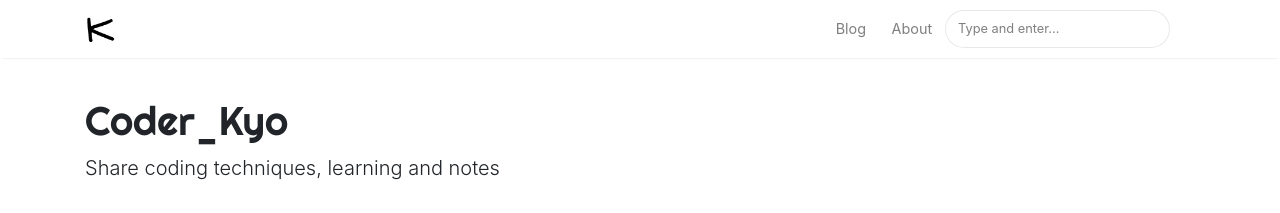
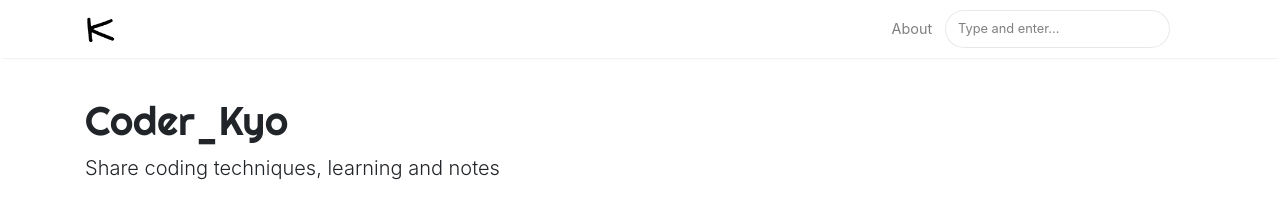
Before and after one commit to kyoangel/kyoangel.github.io, a Jekyll site: the page built from _pages/about.md, in a window 1280 px wide. Shown: the top 213 px of the page. Built offline with Jekyll 4.4.1, drawn with Linux system fonts in a browser that asks for light colours; nearby versions of some CDN libraries; comment, search, counter and statistics services are not loaded.

Commit message:
feat(nav): point logo to site root and remove Blog nav link

```diff
--- a/_layouts/default.html
+++ b/_layouts/default.html
@@ -77,15 +77,13 @@
         <div class="container pr-0">
 
             <!-- Begin Logo -->
-            {% if is_wealth_kyo %}
-            <a class="navbar-brand" href="{{ site.baseurl }}/wealth_kyo/" data-name="nav-brand">
+            <a class="navbar-brand" href="{{ site.baseurl }}/" data-name="nav-brand">
+                {% if is_wealth_kyo %}
                 <img src="{{ site.baseurl }}/{{ site.logo }}" alt="Wealth_Kyo">
+                {% else %}
+                <img src="{{ site.baseurl }}/{{ site.logo }}" alt="{{ site.name }}">
+                {% endif %}
             </a>
-            {% else %}
-            <a class="navbar-brand" href="{{ site.baseurl }}/coder_kyo/" data-name="nav-brand">
-                <img src="{{ site.baseurl }}/{{ site.logo }}" alt="{{ site.name }}">
-            </a>
-            {% endif %}
             <!-- End Logo -->
 
             <button class="navbar-toggler" type="button" data-toggle="collapse" data-target="#navbarMediumish"
@@ -99,24 +97,6 @@
                 <!-- Begin Menu -->
 
                 <ul class="navbar-nav ml-auto">
-
-                    {% if is_wealth_kyo %}
-                    {% if page.url == "/wealth_kyo/" %}
-                    <li class="nav-item active">
-                        {% else %}
-                    <li class="nav-item">
-                        {% endif %}
-                        <a class="nav-link" href="{{ site.baseurl }}/wealth_kyo/">Blog</a>
-                    </li>
-                    {% else %}
-                    {% if page.url == "/coder_kyo/" %}
-                    <li class="nav-item active">
-                        {% else %}
-                    <li class="nav-item">
-                        {% endif %}
-                        <a class="nav-link" href="{{ site.baseurl }}/coder_kyo/">Blog</a>
-                    </li>
-                    {% endif %}
 
                     <li class="nav-item">
                         <a class="nav-link" href="{{ site.baseurl }}/coder_kyo/about">About</a>
```
